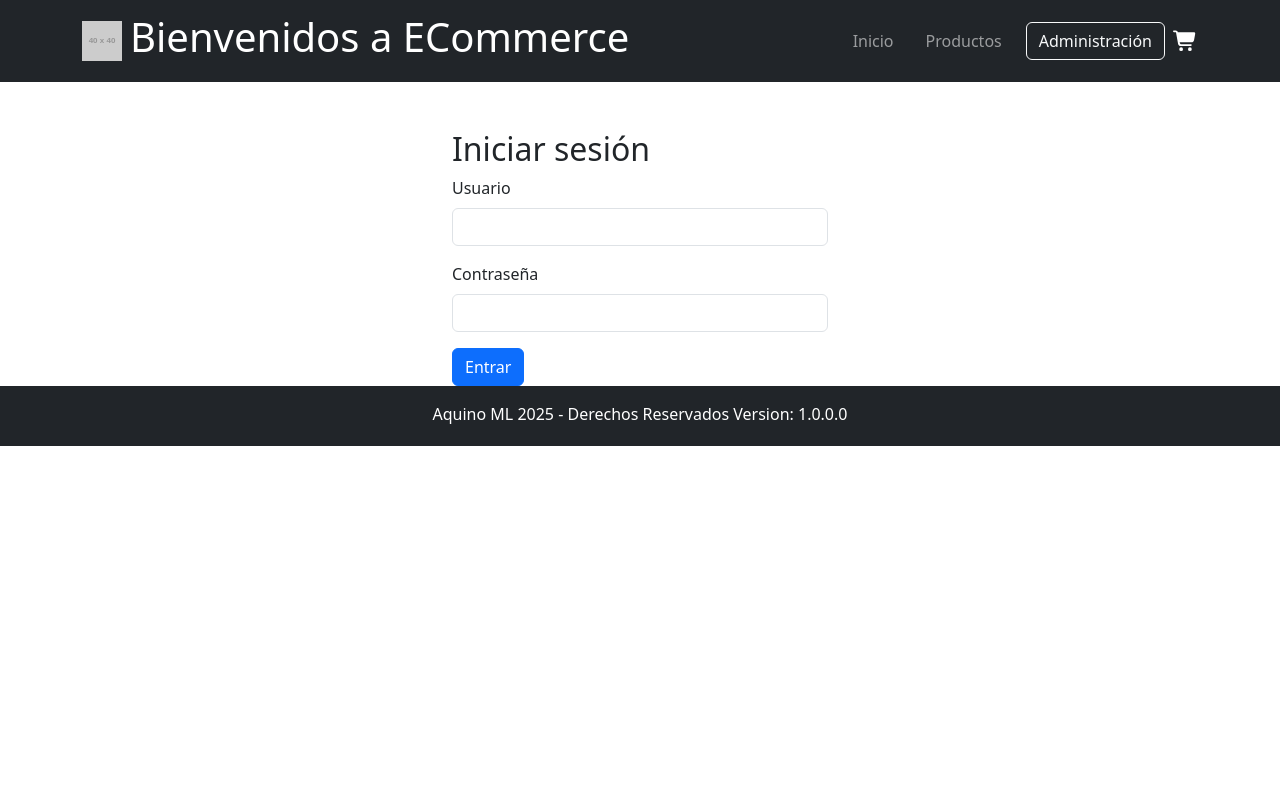
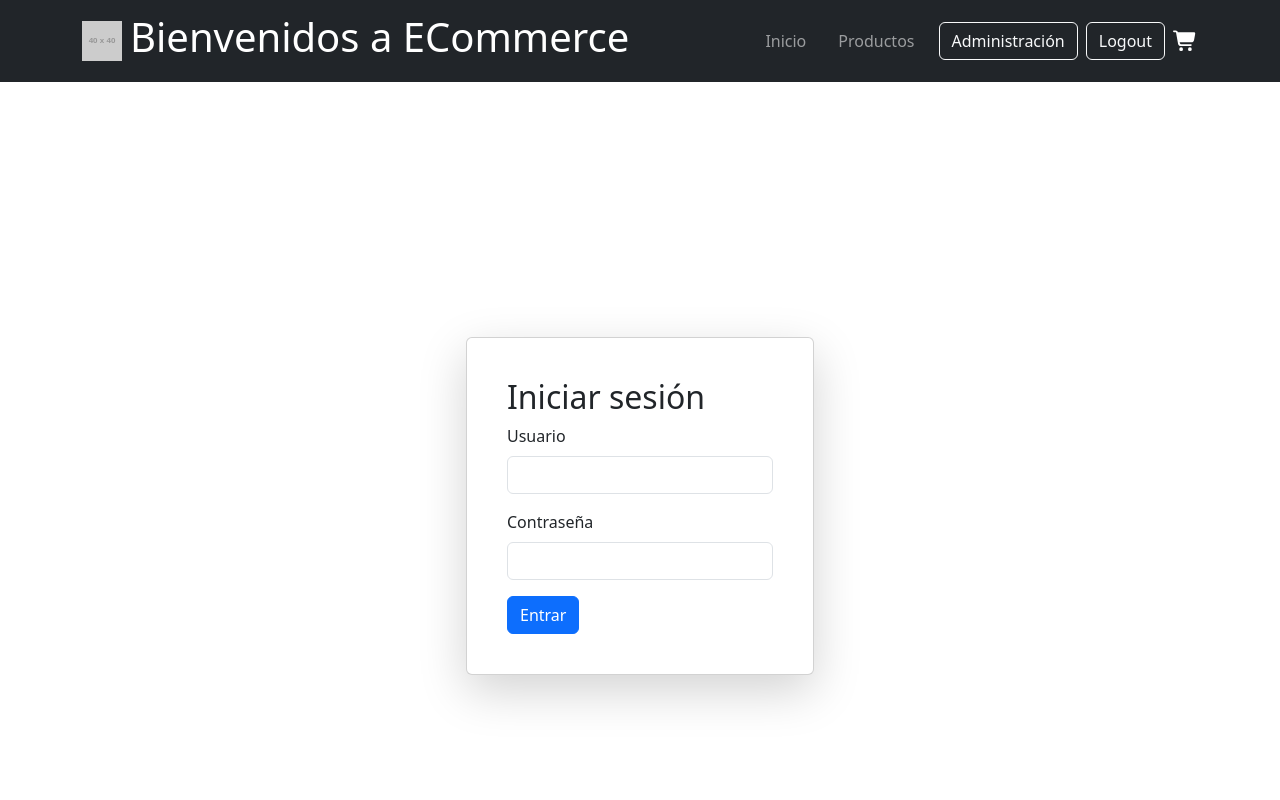
Before and after one commit to malaquino/25235-aquinoml, a React (Vite) app: page /login in a window 1280 px wide. Shown: the top 800 px of the page. Built offline with nearby package versions, Linux system fonts and the light colour scheme.

Commit message:
Se agrega funcionalidad de logout, se corrige link a admin, se modifica disenio login

```diff
--- a/src/App.jsx
+++ b/src/App.jsx
@@ -11,6 +11,7 @@ import { CartProvider } from './context/CartContext';
 import ProtectedRoute from './components/ProtectedRoute';
 import Administration from './pages/Administration';
 import Login from './pages/Login';
+import Logout from './pages/Logout';
 
 
 function App() {
@@ -22,6 +23,7 @@ function App() {
           <Routes>
             <Route path="/" element={<Home />} />
             <Route path="/login" element={<Login />} />
+            <Route path="/logout" element={<Logout />} />
             <Route path="/productos" element={<ProductList />} />
             <Route path="/productos/:id" element={<ProductDetail />} />
             <Route path="/carrito" element={<Cart />} />
--- a/src/components/Header.jsx
+++ b/src/components/Header.jsx
@@ -25,8 +25,11 @@ export default function Header(){
                     {/*<Nav.Link as={Link} to="/infaltables" className="me-3">Infaltables</Nav.Link>*/}
 
                     <div className="d-flex align-items-center">
-                    <Button variant="outline-light" as={Link} to="/administracion" className="me-2">
+                    <Button variant="outline-light" as={Link} to="/admin" className="me-2">
                         Administración
+                    </Button>
+                    <Button variant="outline-light" as={Link} to="/logout" className="me-2">
+                        Logout
                     </Button>
                     <Link to="/carrito" className="text-white position-relative">
                         <FontAwesomeIcon icon={faShoppingCart} size="lg" />
--- a/src/pages/Login.jsx
+++ b/src/pages/Login.jsx
@@ -1,5 +1,5 @@
 import { useNavigate } from 'react-router-dom';
-import { Container, Form, Button } from 'react-bootstrap';
+import { Container, Row, Col, Card, CardBody, Form, Button } from 'react-bootstrap';
 
 export default function Login() {
   const navigate = useNavigate();
@@ -10,7 +10,11 @@ export default function Login() {
   };
 
   return (
-    <Container className="mt-5" style={{ maxWidth: 400 }}>
+    <Container className="d-flex justify-content-center align-items-center min-vh-100">
+      <Row className="w-100 justify-content-center">
+        <Col md={6} lg={4}>
+          <Card className="shadow-lg p-4">
+            <Card.Body>
               <h2>Iniciar sesión</h2>
               <Form>
                 <Form.Group className="mb-3">
@@ -23,6 +27,10 @@ export default function Login() {
                 </Form.Group>
                 <Button variant="primary" onClick={handleLogin}>Entrar</Button>
               </Form>
+            </Card.Body>
+          </Card>
+        </Col>
+      </Row>
     </Container>
   );
 }
--- /dev/null
+++ b/src/pages/Logout.jsx
@@ -0,0 +1,19 @@
+import { useNavigate } from 'react-router-dom';
+import {useEffect} from "react";
+
+export default function Logout() {
+    const navigate = useNavigate();
+
+    const handleLogout = () => {
+      localStorage.removeItem('auth');
+      navigate('/');
+    };
+
+    useEffect(() => {
+      handleLogout();
+    }, []);
+
+    return (
+      <>Deslogueando Usuario...</>
+    );
+  }
```
Lines whose indentation alone changed are shown as unchanged.
